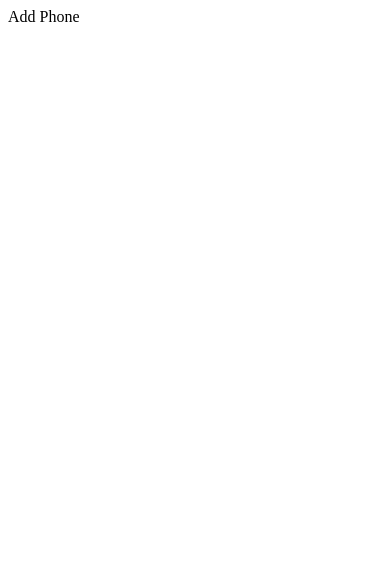
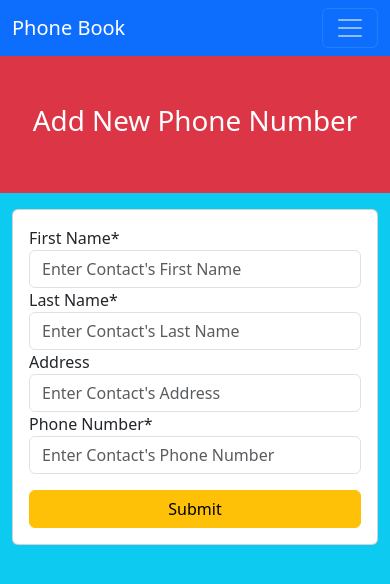
Before and after one commit to jigolaurito93/Flask-Phonebook, a Flask app: page /add-phone in a window 390 px wide. Before the commit the part shown is almost empty. Shown: the top 584 px of the page. Run offline with Flask 2, Linux system fonts and the light colour scheme.

Commit message:
Display form on add phone template

```diff
--- a/app/__init__.py
+++ b/app/__init__.py
@@ -2,4 +2,6 @@ from flask import Flask
 
 app = Flask(__name__)
 
+app.config['SECRET_KEY'] = 'hello-from-the-other-side'
+
 from app import routes
--- /dev/null
+++ b/app/forms.py
@@ -0,0 +1,11 @@
+from flask_wtf import FlaskForm
+from wtforms import StringField, SubmitField
+from wtforms.validators import InputRequired
+
+
+class PhoneForm(FlaskForm):
+    first_name = StringField('First Name', validators=[InputRequired()])
+    last_name = StringField('Last Name', validators=[InputRequired()])
+    address = StringField('Address')
+    phone_number = StringField('Phone Number', validators=[InputRequired()])
+    submit = SubmitField()
--- a/app/routes.py
+++ b/app/routes.py
@@ -1,5 +1,6 @@
 from app import app
 from flask import render_template
+from app.forms import PhoneForm
 
 @app.route('/')
 def index():
@@ -8,4 +9,5 @@ def index():
 
 @app.route('/add-phone')
 def add_phone():
-    return 'Add Phone'
+    form = PhoneForm()
+    return render_template('add_phone.html', form=form)
--- /dev/null
+++ b/app/templates/add_phone.html
@@ -0,0 +1,35 @@
+{% extends 'base.html' %}
+
+{% block title %}Add Phone Number{% endblock %}
+
+{% block header %}
+    <h1 class="text-center">Add New Phone Number</h1>
+{% endblock %}
+
+{% block content %}
+    <div class="row">
+        <div class="col">
+            <div class="card my-3">
+                <div class="card-body">
+                    <form action="" method="post">
+                        {{ form.csrf_token }}
+
+                        {{ form.first_name.label }}*
+                        {{ form.first_name(class='form-control', placeholder="Enter Contact's First Name") }}
+
+                        {{ form.last_name.label }}*
+                        {{ form.last_name(class='form-control', placeholder="Enter Contact's Last Name") }}
+
+                        {{ form.address.label }}
+                        {{ form.address(class='form-control', placeholder="Enter Contact's Address") }}
+
+                        {{ form.phone_number.label }}*
+                        {{ form.phone_number(class='form-control', placeholder="Enter Contact's Phone Number") }}
+
+                        {{ form.submit(class='btn btn-warning w-100 mt-3') }}
+                    </form>
+                </div>
+            </div>
+        </div>
+    </div>
+{% endblock %}
--- a/app/templates/base.html
+++ b/app/templates/base.html
@@ -7,7 +7,7 @@
     <title>Phone Book | {% block title %}Base{% endblock %}</title>
     <link rel="stylesheet" href="https://cdn.jsdelivr.net/npm/bootstrap@5.3.0-alpha1/dist/css/bootstrap.min.css">
 </head>
-<body>
+<body class="bg-info">
 
     {% include 'nav.html' %}
 
@@ -22,7 +22,7 @@
 
 
 
-    <div class="container bg-warning">
+    <div class="container">
         {% block content %}
         {% endblock %}
     </div>
--- a/requirements.txt
+++ b/requirements.txt
@@ -1,9 +1,11 @@
 click==8.1.3
 colorama==0.4.6
 Flask==2.2.3
+Flask-WTF==1.1.1
 importlib-metadata==6.1.0
 itsdangerous==2.1.2
 Jinja2==3.1.2
 MarkupSafe==2.1.2
 Werkzeug==2.2.3
+WTForms==3.0.1
 zipp==3.15.0
```
